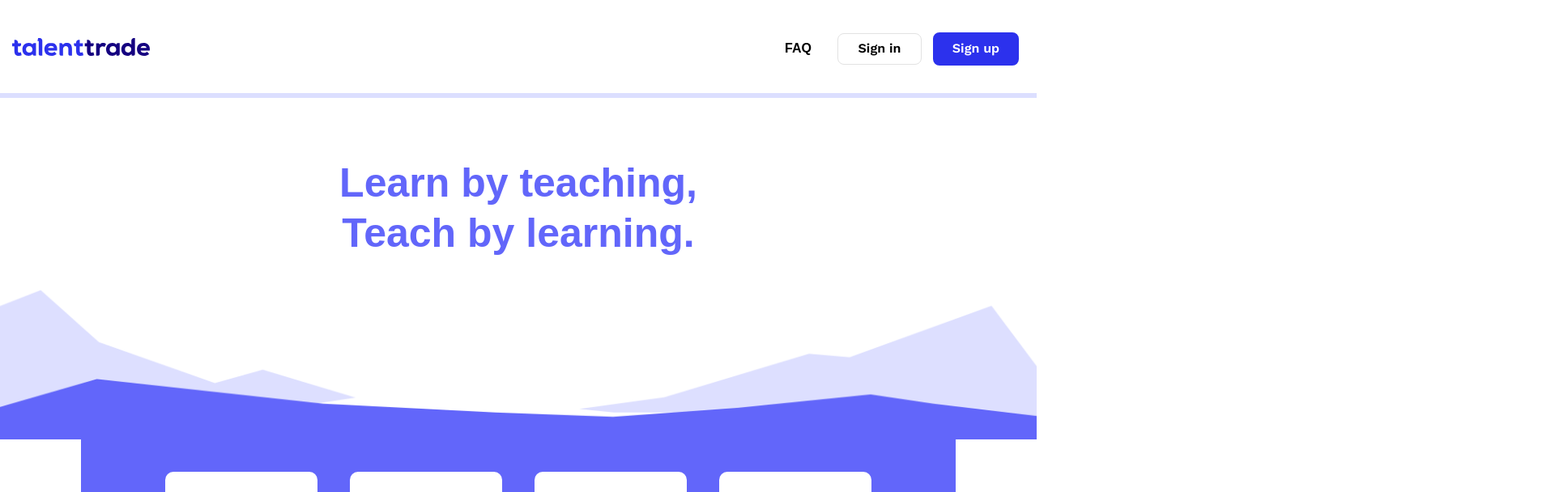
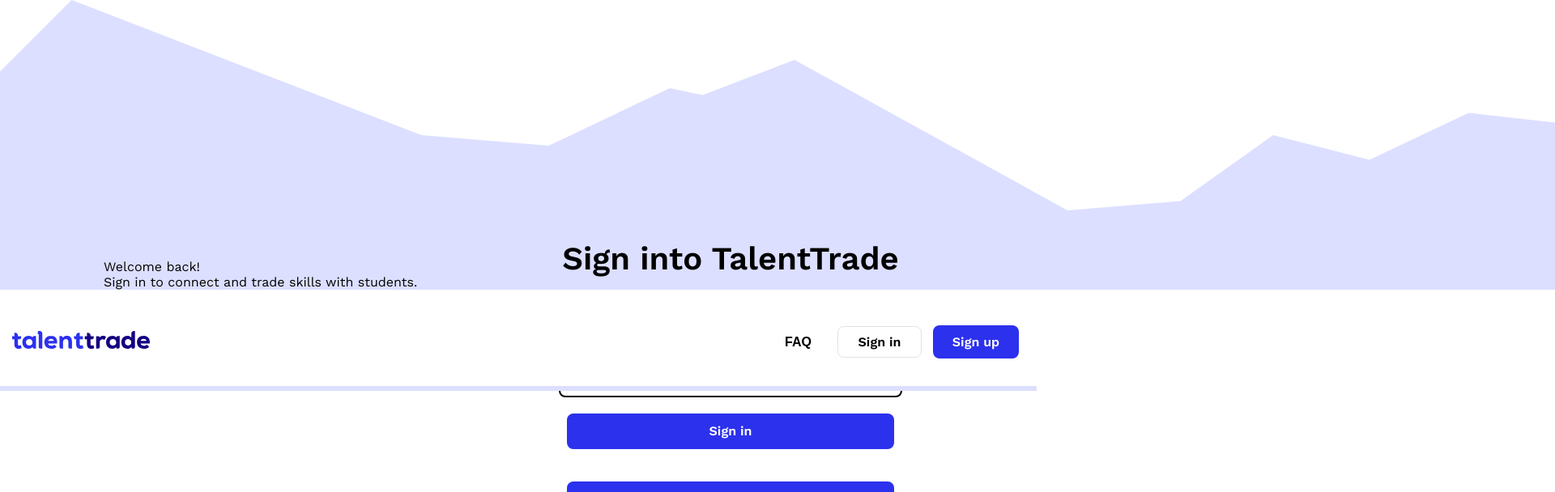
Before and after one commit to acm-projects/TalentTrade, a React (Create React App) app in the folder frontend/: page /signin in a window 1280 px wide. Before the commit this address led to /. Shown: the top 608 px of the page at 81% size, 1920 px wide, since content can reach past the window. Built offline with nearby package versions, Linux system fonts and the light colour scheme; a web font is replaced by a local one.

Commit message:
Fixed everything

```diff
--- a/frontend/src/components/NavBarPre/NavBar.js
+++ b/frontend/src/components/NavBarPre/NavBar.js
@@ -4,6 +4,7 @@ import './NavBar.css'
 
 
 function NavBarPre() {
+    console.log("C2");
     return (
         <>
             <nav className="navbar">
@@ -24,6 +25,7 @@ function NavBarPre() {
             </nav>
         </>
     )
+    console.log("C3");
 }
 
 export default NavBarPre
--- a/frontend/src/context/ChatProvider.js
+++ b/frontend/src/context/ChatProvider.js
@@ -12,16 +12,16 @@ const ChatProvider = ({ children }) => {
     useEffect(() => {
         const userInfo = JSON.parse(localStorage.getItem('userInfo'));
         setUser(userInfo);
-
+        console.log(window.location.pathname)
         //const protectedRoutes = ['/home', '/profile', '/messages', '/profile/edit']; // define routes that require authentication
-        if (!userInfo){// && protectedRoutes.includes(window.location.pathname)) {
+        if (window.location.pathname != "/signin" && !userInfo) {// && protectedRoutes.includes(window.location.pathname)) {
             navigate('/');
         }
     }, [navigate]);
 
 
     return (
-        <ChatContext.Provider value={{ user, setUser , selectedChat, setSelectedChat, chats, setChats }}>
+        <ChatContext.Provider value={{ user, setUser, selectedChat, setSelectedChat, chats, setChats }}>
             {children}
         </ChatContext.Provider>
     );
--- a/frontend/src/pages/Signin.js
+++ b/frontend/src/pages/Signin.js
@@ -1,20 +1,37 @@
 import './Signin.css';
+import React, { useState, useEffect } from 'react';
+import { useLocation } from 'react-router-dom';
 import SigninForm from '../components/Form/SigninForm';
 import NavBarPre from '../components/NavBarPre/NavBar';
+import SignupForm from '../components/Form/SignupForm';
 
 const Signin = () => {
+    const location = useLocation();
+    const [isSigningIn, setIsSigningIn] = useState(true);
+
+    useEffect(() => {
+        const signingInState = location.state?.isSigningIn ?? true;
+        setIsSigningIn(signingInState);
+    }, [location.state]);
+    console.log("C1");
     return (
-        <div>
-            <NavBarPre />
-            <div className="signin">
-                <div className="verticalcenter">
-                    <h1>Welcome back!</h1>
-                    <h2>Sign in to connect and trade<br></br>
-                        skills with students.</h2>
+                <div>
+                    <div className="background">
+                        <img src={"/images/signinBG.svg"} className="background-img" alt="background" />
+                    </div>
+                    <div className="verticalcenter">
+                        <div className="welcome">{isSigningIn ? 'Welcome back!' : 'Welcome!'}</div>
+                        <div className="subtitle">
+                            {isSigningIn
+                                ? 'Sign in to connect and trade skills with students.'
+                                : 'Sign up to connect and trade skills with students.'}
+                        </div>
+                    </div>
+                    <div className="formcolumn">
+                        {isSigningIn ? <SigninForm /> : <SignupForm />}
+                    </div>
+                    <NavBarPre />
                 </div>
-                <div className="formcolumn"><SigninForm /></div>
-            </div>
-        </div>
     )
 }
 
```
